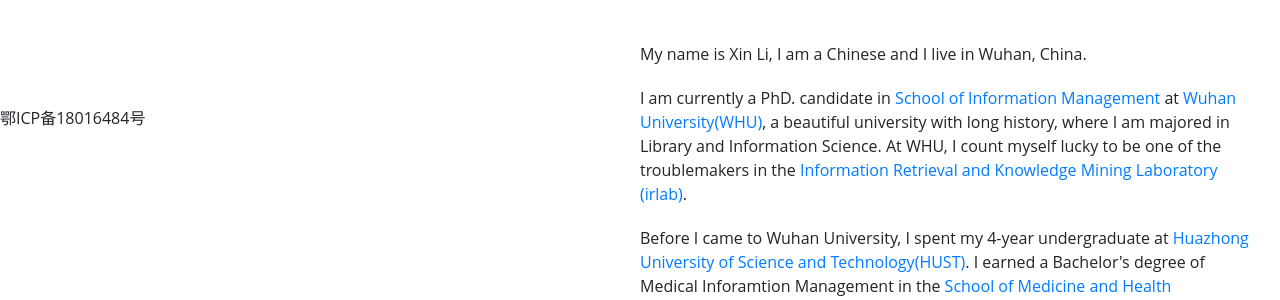
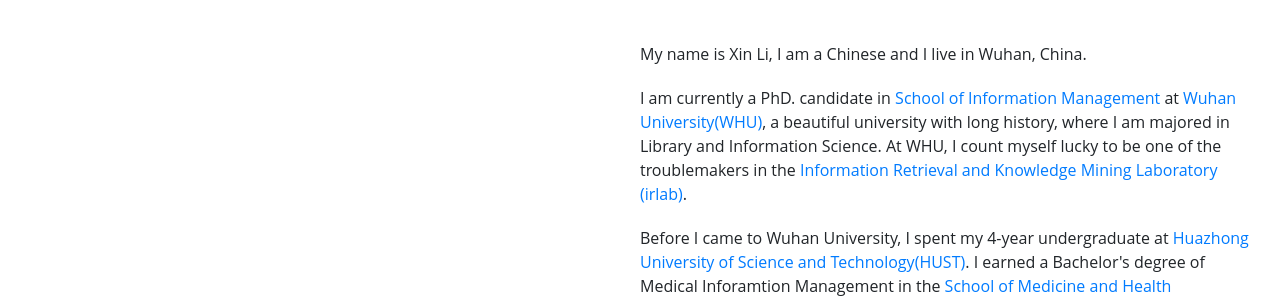
Before and after one commit to lucian-whu/xinli, a Flask app: page / in a window 1280 px wide. Shown: the part 758-1058 px from the top of the page. Run offline with Flask 2, Linux system fonts and the light colour scheme; some libraries are stand-ins or nearby versions.

Commit message:
20180710

```diff
--- a/templates/home.html
+++ b/templates/home.html
@@ -100,13 +100,12 @@
 
 
 			</div>
-			<!--<div class="window-title">© 2018 Xin Li. All rights reserved.</div>-->
+			<!--<div class="window-title">© 2018 Xin Li. All rights reserved.鄂ICP备18016484号</div>-->
 
 		</div>
 
 	</div>
 
-    <div>鄂ICP备18016484号</div>
 
 </body>
 </html>
```
